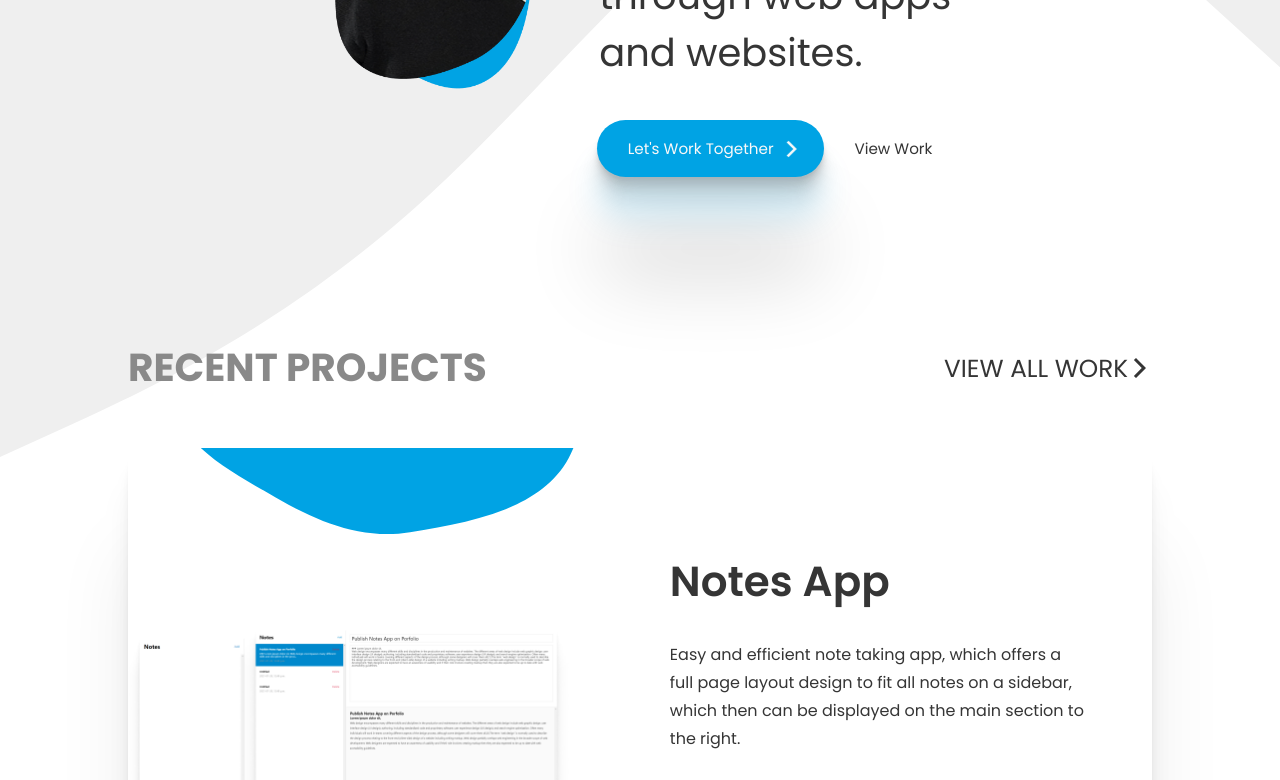
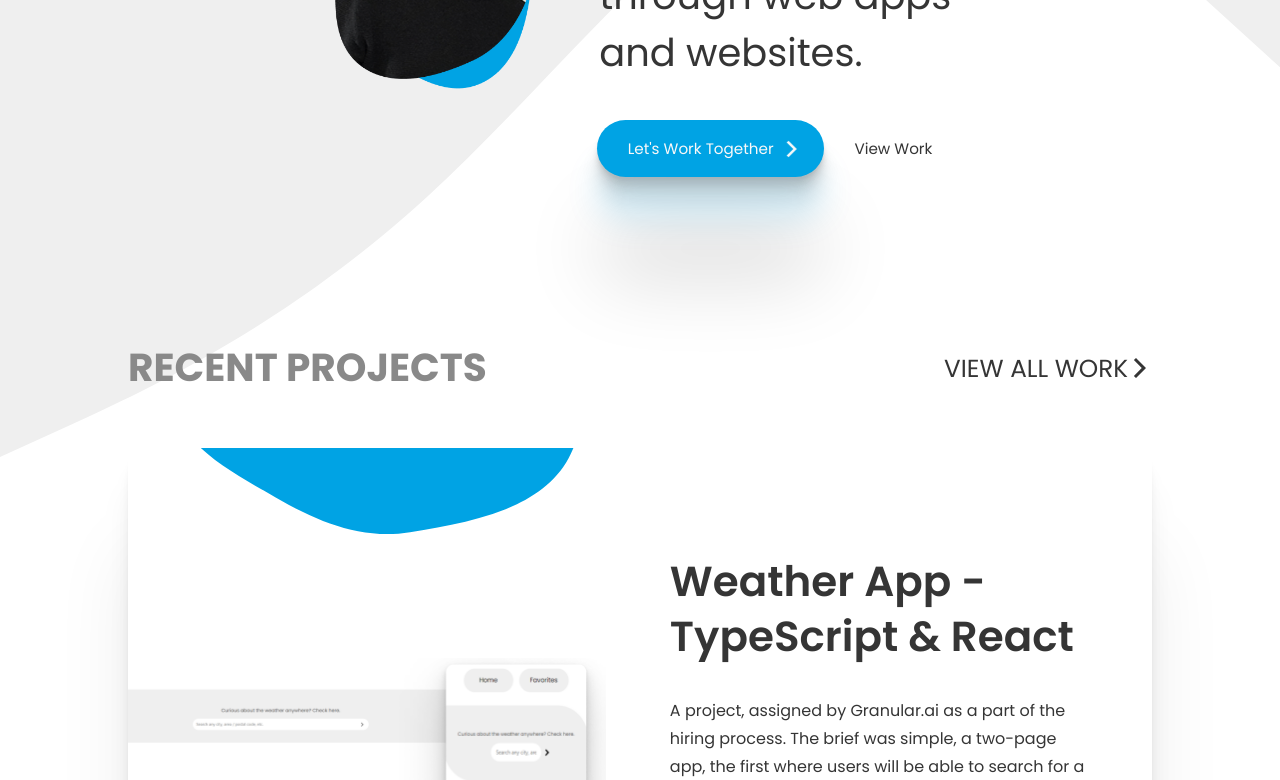
Before and after one commit to dylanreedx/portfolio, a React (Create React App) app: page / in a window 1280 px wide. Shown: the part 420-1200 px from the top of the page. Built offline with nearby package versions, Linux system fonts and the light colour scheme.

Commit message:
reordered recent projects

```diff
--- a/src/pages/Home/RecentProjectsSection.js
+++ b/src/pages/Home/RecentProjectsSection.js
@@ -33,10 +33,10 @@ const RecentProjectsSection = () => {
         </Button>
       </div>
       <div className="projects">
+        <Project {...weatherApp} url={"/portfolio/weather-app"} />
         <Project {...notesApp} url={"/portfolio/notes-app"} />
         <Project {...quizApp} url={"/portfolio/quiz-app"} />
         <Project {...shoppingCartApp} url={"/portfolio/shopping-cart-app"} />
-        <Project {...weatherApp} url={"/portfolio/weather-app"} />
         <Project {...gameLibraryApp} url={"/portfolio/game-library-app"} />
       </div>
     </StyledProjectSection>
```
